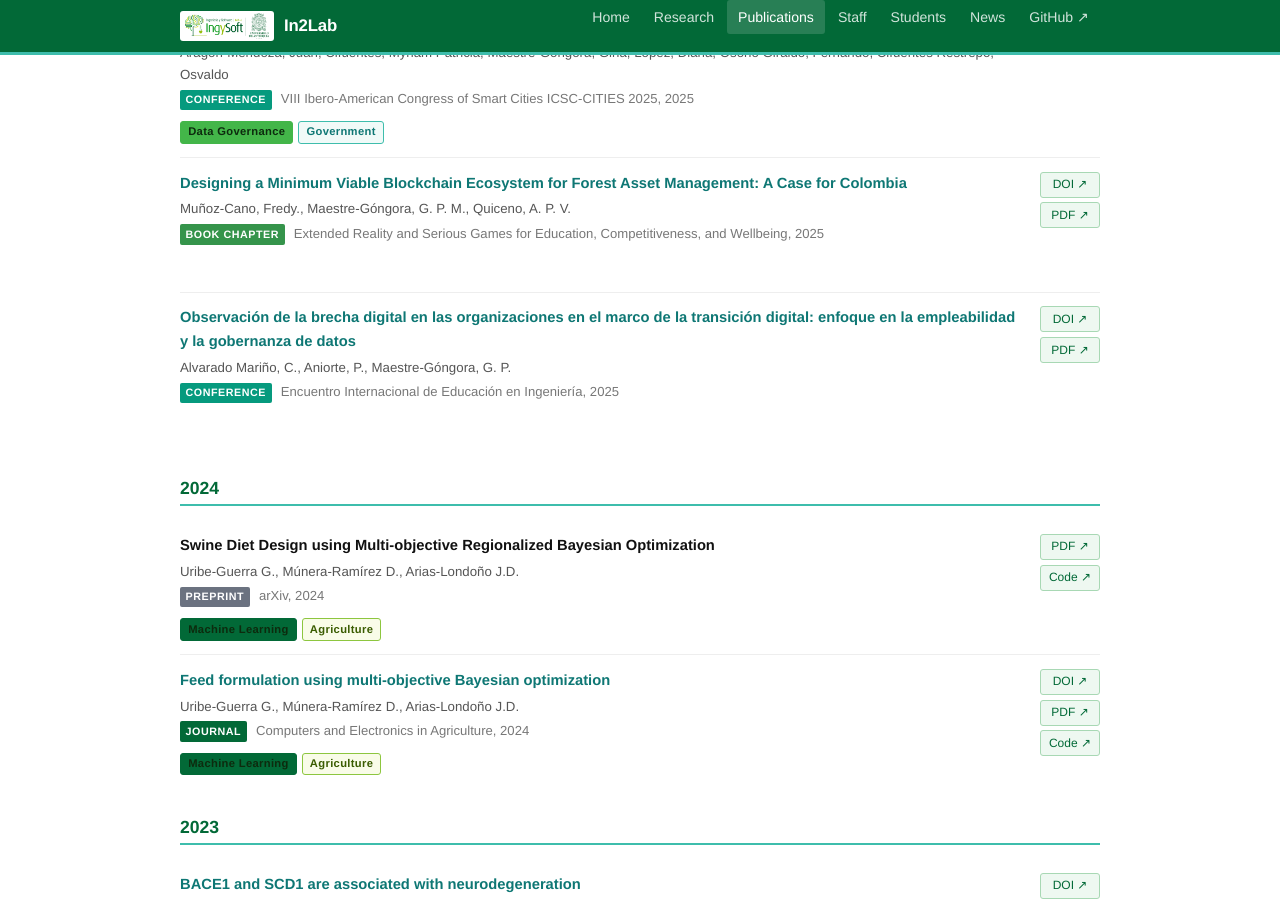
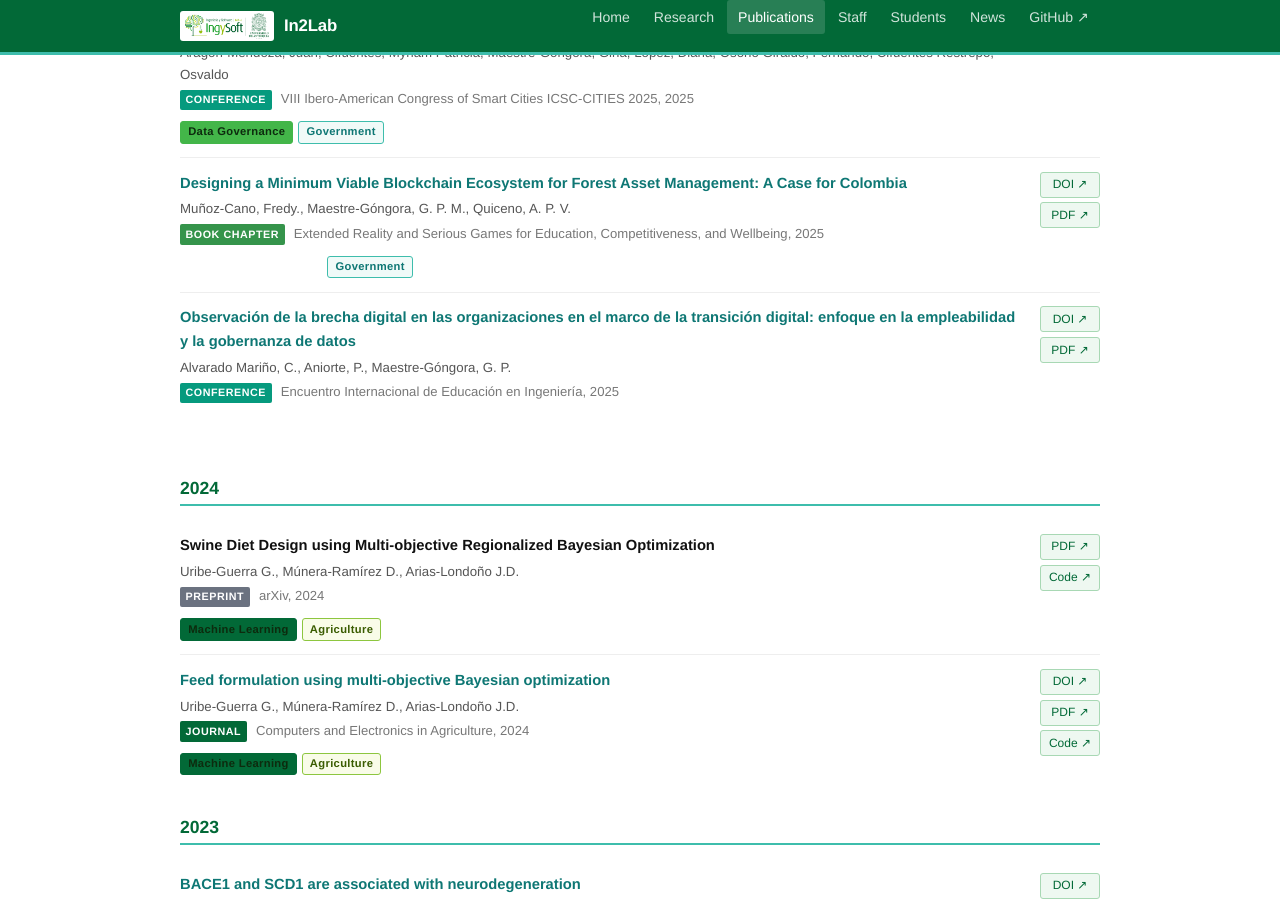
Before and after one commit to IN2LABUDEA/IN2LABUDEA.github.io, a Jekyll site: the page built from publications.html, in a window 1280 px wide and 900 px high, scrolled down 1879 px. Built offline with Jekyll 4.4.1, drawn with Linux system fonts in a browser that asks for light colours.

Commit message:
Update publications.yml

```diff
--- a/_data/publications.yml
+++ b/_data/publications.yml
@@ -425,7 +425,7 @@
   venue: "Extended Reality and Serious Games for Education, Competitiveness, and Wellbeing"
   year: 2025
   type: book-chapter
-  tags: [digtrans]
+  tags: [digtrans, Government]
   doi: "10.1007/978-3-031-91481-2_13"
   pdf: "https://link.springer.com/chapter/10.1007/978-3-031-91481-2_13"
   code: null
```
